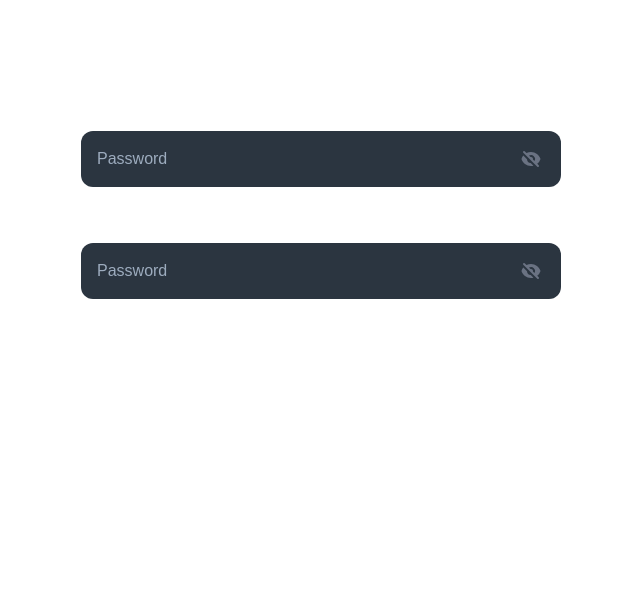
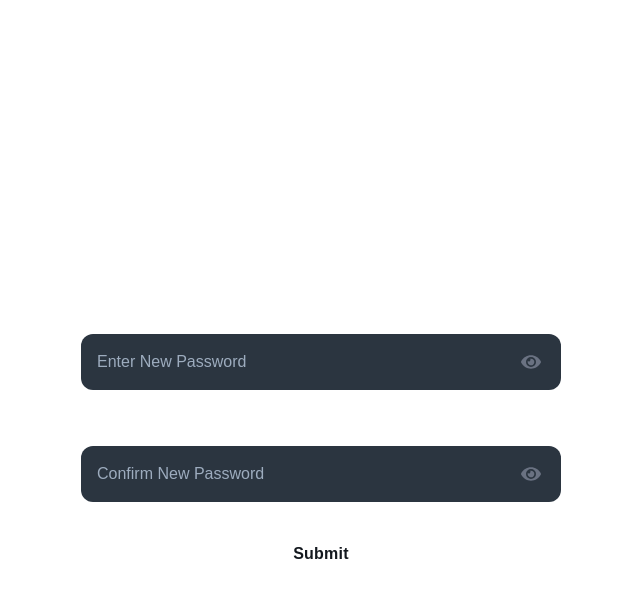
Before and after one commit to abhishek-mahato0/resume-builder, a Next.js app: page /login/new-password in a window 1280 px wide. Shown: the top 598 px of the page, without its empty margins (319-959 px from the left). Built offline with nearby package versions, Linux system fonts and the light colour scheme; no server answers.

Commit message:
feat: improvements

```diff
--- a/src/app/dashboard/loading.tsx
+++ b/src/app/dashboard/loading.tsx
@@ -3,10 +3,18 @@ import SideNav from "@/components/sidenav";
 import React from "react";
 
 const loading = () => {
-  return  <div className="flex w-full text-white bg-[#14191f] h-screen">
-    <SideNav/>
-
-  </div>;
+  return (
+    <div className="flex w-full text-white bg-[#14191f] h-screen animate-pulse">
+      <SideNav />
+      <div className="w-auto flex gap-4">
+        <div className="h-[100px] w-[80px] bg-gray-600 rounded" />
+        <div className="h-[100px] w-[80px] bg-gray-600 rounded" />
+        <div className="h-[100px] w-[80px] bg-gray-600 rounded" />
+        <div className="h-[100px] w-[80px] bg-gray-600 rounded" />
+        <div className="h-[100px] w-[80px] bg-gray-600 rounded" />
+      </div>
+    </div>
+  );
 };
 
 export default loading;
--- a/src/app/login/forget-password/page.tsx
+++ b/src/app/login/forget-password/page.tsx
@@ -2,8 +2,8 @@ import React from "react";
 
 const page = () => {
   return (
-    <div className=" w-full h-screen">
-      <div className="flex flex-col items-center justify-center h-full">
+    <div className=" w-full h-screen flex items-center justify-center">
+      <form className="flex flex-col lg:w-[512px] w-full py-5">
         <h2 className="text-white tracking-light text-[28px] font-bold leading-tight px-4 text-center pb-3 pt-5">
           Forgot Password
         </h2>
@@ -22,7 +22,13 @@ const page = () => {
             />
           </label>
         </div>
-      </div>
+        <button
+          type="submit"
+          className="flex min-w-[84px] mt-4 cursor-pointer items-center justify-center overflow-hidden rounded-full py-3 px-5 flex-1 bg-white text-[#14191f] text-base font-bold leading-normal tracking-[0.015em]"
+        >
+          Submit
+        </button>
+      </form>
     </div>
   );
 };
--- a/src/app/login/new-password/page.tsx
+++ b/src/app/login/new-password/page.tsx
@@ -4,13 +4,27 @@ import React from "react";
 
 const page = () => {
   return (
-    <div className="layout-container flex h-full w-full items-center justify-center flex-col">
-      <form className="layout-content-container flex flex-col lg:w-[512px] w-full py-5 flex-1">
+    <div className="flex h-screen w-screen items-center justify-center">
+      <form className="flex flex-col lg:w-[512px] w-full py-5">
         <h2 className="text-white tracking-light text-[28px] font-bold leading-tight px-4 text-center pb-3 pt-5">
           Reset Password
         </h2>
-        <InputPassword />
-        <InputPassword />
+        <InputPassword
+          name="newPassowrd"
+          label="New Password"
+          placeholder="Enter New Password"
+        />
+        <InputPassword
+          name="confirmPassword"
+          label="Confirm Password"
+          placeholder="Confirm New Password"
+        />
+        <button
+          type="submit"
+          className="flex min-w-[84px] mt-4 cursor-pointer items-center justify-center overflow-hidden rounded-full py-3 px-5 flex-1 bg-white text-[#14191f] text-base font-bold leading-normal tracking-[0.015em]"
+        >
+          Submit
+        </button>
       </form>
     </div>
   );
--- a/src/components/atoms/InputPassword.tsx
+++ b/src/components/atoms/InputPassword.tsx
@@ -29,7 +29,7 @@ const InputPassword = ({
             placeholder={placeholder}
             autoComplete="current-password"
             name={name}
-            type="text"
+            type={showPassword ? "text" : "password"}
             required={required}
             disabled={disabled}
             className="form-input flex w-full min-w-0 flex-1 resize-none overflow-hidden rounded-xl text-white focus:outline-0 focus:ring-0 border-none bg-[#2b3540] focus:border-none h-14 placeholder:text-[#9dacbe] p-4 text-base font-normal leading-normal"
@@ -38,7 +38,7 @@ const InputPassword = ({
             className="absolute right-[20px] text-xl cursor-pointer text-gray-500"
             onClick={() => setShowPassword(!showPassword)}
           >
-            {showPassword ? <FaEye /> : <HiEyeOff />}
+            {!showPassword ? <FaEye /> : <HiEyeOff />}
           </div>
         </div>
       </label>
--- a/src/components/auth/handleAuth.ts
+++ b/src/components/auth/handleAuth.ts
@@ -42,7 +42,7 @@ export const handleRegister = async (_: any, formData: FormData) => {
       <p>Thank you for registering. Please verify your email by clicking the link below:</p>
       <a href="${verificationUrl}">Verify Email</a>
     `;
-    await sendEmail({to:email, subject:"Verify your email", html});
+    await sendEmail({ to: email, subject: "Verify your email", html });
     console.log("User registered successfully:", user);
     return {
       success: true,
@@ -61,11 +61,15 @@ export const handleRegister = async (_: any, formData: FormData) => {
 export const verifyUserEmail = async (token: string) => {
   const user = await prisma.user.findFirst({
     where: {
-      verificationToken: token
+      verificationToken: token,
     },
   });
 
-  if (!user || !user.verificationTokenExpires || user.verificationTokenExpires < new Date()) {
+  if (
+    !user ||
+    !user.verificationTokenExpires ||
+    user.verificationTokenExpires < new Date()
+  ) {
     return { success: false, message: "Invalid or expired token." };
   }
 
@@ -97,3 +101,53 @@ export const handleLogin = async (email: string) => {
     throw err;
   }
 };
+
+export const resetPassword = async (
+  _: any,
+  formData: FormData,
+  email: string
+) => {
+  try {
+    const password = formData.get("newPassword") as string;
+    const currPassword = formData.get("confirmPassword") as string;
+    if (!password || !currPassword) {
+      return {
+        success: false,
+        message: "Password is required.",
+      };
+    }
+    if (password !== currPassword) {
+      return {
+        success: false,
+        message: "Password does not match.",
+      };
+    }
+    const hashedPassword = await bcrypt.hash(password, 10);
+    await prisma.user.update({
+      where: { email: email },
+      data: {
+        password: hashedPassword,
+      },
+    });
+
+    return {
+      success: true,
+      message: "Password changed successfully.",
+    };
+  } catch {
+    return {
+      success: false,
+      message: "Error occured while changing password",
+    };
+  }
+};
+
+export const forgetPassword = async () => {
+  try {
+  } catch {
+    return {
+      success: false,
+      message: "Error occured while changing password",
+    };
+  }
+};
--- a/src/components/molecules/Build/index.tsx
+++ b/src/components/molecules/Build/index.tsx
@@ -62,7 +62,7 @@ const Build = ({
 
   useEffect(() => {
     if (!resumeData) return;
-    const pageLimit = 880; // 1 page height
+    const pageLimit = 900; // 1 page height
     const threshold30 = pageLimit * 0.3; // 90% of page
 
     let accumulatedHeight = 0;
@@ -90,8 +90,6 @@ const Build = ({
     setPageBreaks(breakPoints);
   }, [resumeData, activeTemplate]);
 
-  console.log("Page Breaks:", pageBreaks);
-
   return (
     <div className="flex w-full lg:h-screen lg:flex-row flex-col lg:overflow-hidden overflow-y-auto">
       <SideNav hasOptions={true} recentResume={allTemplates} />
```
